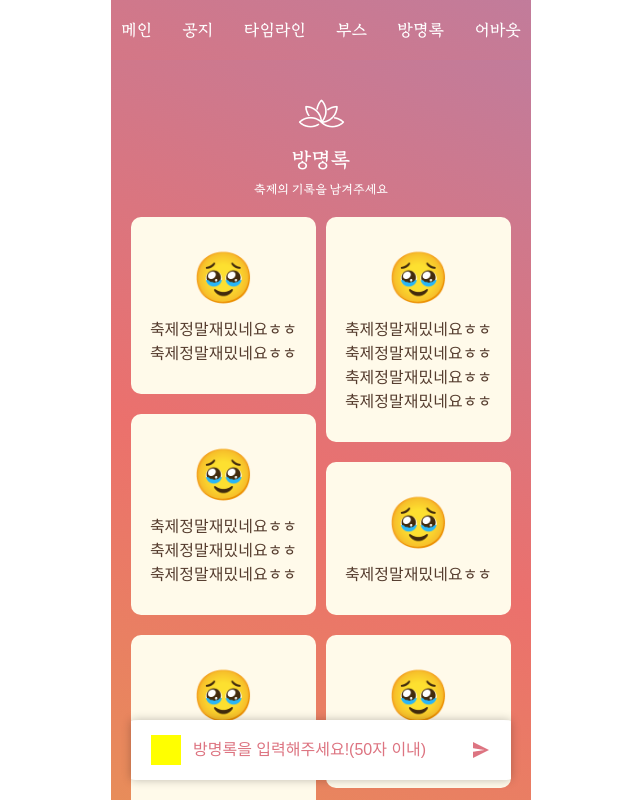
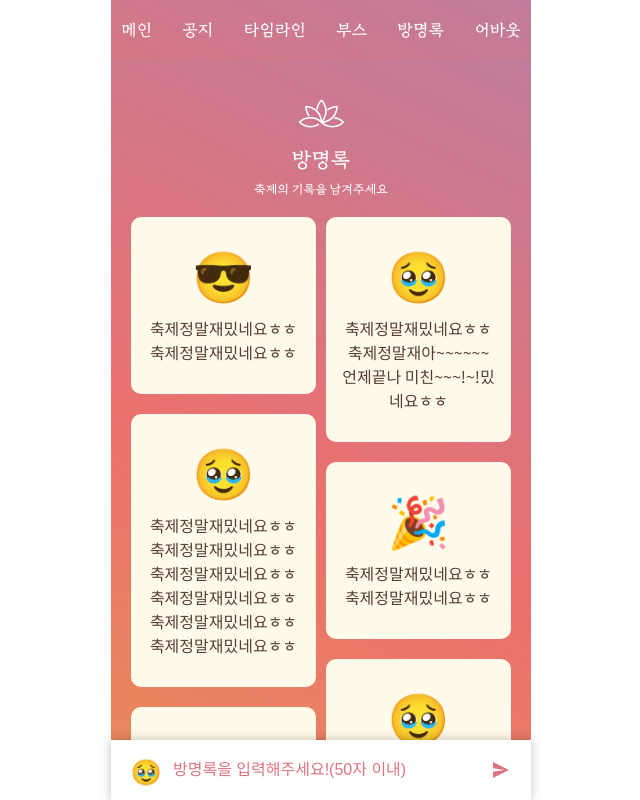
Before and after one commit to ZZZINU/2023_fall_festival_front, a React (Vite) app: page /guestBook in a window 1280 px wide. Shown: the top 800 px of the page, without its empty margins (319-959 px from the left). Built offline with nearby package versions, Linux system fonts and the light colour scheme.

Commit message:
:lipstick: Style: emojiSelector 레이아웃 변경

```diff
--- a/src/pages/guestBook/GuestBook.jsx
+++ b/src/pages/guestBook/GuestBook.jsx
@@ -4,30 +4,200 @@ import PageTitle from "../../components/common/pageTitle/PageTitle";
 
 function GuestBook() {
   const data = [
-    "축제정말재밌네요ㅎㅎ축제정말재밌네요ㅎㅎ",
-    "축제정말재밌네요ㅎㅎ축제정말재밌네요ㅎㅎ축제정말재밌네요ㅎㅎ축제정말재밌네요ㅎㅎ",
-    "축제정말재밌네요ㅎㅎ축제정말재밌네요ㅎㅎ축제정말재밌네요ㅎㅎ",
-    "축제정말재밌네요ㅎㅎ",
-    "축제정말재밌네요ㅎㅎ축제정말재밌네요ㅎㅎ",
-    "축제정말재밌네요ㅎㅎ",
-    "축제정말재밌네요ㅎㅎ축제정말재밌네요ㅎㅎ",
-    "축제정말재밌네요ㅎㅎ",
-    "축제정말재밌네요ㅎㅎ",
-    "축제정말재밌네요ㅎㅎ",
-    "축제정말재밌네요ㅎㅎ",
-    "축제정말재밌네요ㅎㅎ",
-    "축제정말재밌네요ㅎㅎ",
-    "축제정말재밌네요ㅎㅎ",
-    "축제정말재밌네요ㅎㅎ축제정말재밌네요ㅎㅎ"
+    {
+      icon: "hip",
+      content: "축제정말재밌네요ㅎㅎ축제정말재밌네요ㅎㅎ"
+    },
+    {
+      icon: "cry",
+      content:
+        "축제정말재밌네요ㅎㅎ축제정말재아~~~~~~언제끝나 미친~~~!~!밌네요ㅎㅎ"
+    },
+    {
+      icon: "cry",
+      content:
+        "축제정말재밌네요ㅎㅎ축제정말재밌네요ㅎㅎ축제정말재밌네요ㅎㅎ축제정말재밌네요ㅎㅎ축제정말재밌네요ㅎㅎ축제정말재밌네요ㅎㅎ"
+    },
+    {
+      icon: "festival",
+      content: "축제정말재밌네요ㅎㅎ축제정말재밌네요ㅎㅎ"
+    },
+    {
+      icon: "heart",
+      content: "축제정말재밌네요ㅎㅎ축추석인데제정말재밌네요ㅎㅎ"
+    },
+    {
+      icon: "cry",
+      content: "축제정말재밌요ㅎㅎ"
+    },
+    {
+      icon: "cry",
+      content:
+        "축제정말재밌네요ㅎㅎ축제정말재밌네요ㅎㅎ축제정말재밌네요ㅎㅎ축제정말재밌네요ㅎㅎ축제정말재밌네요ㅎㅎ축제정말재밌네요ㅎㅎ"
+    },
+    {
+      icon: "festival",
+      content: "축제정말재밌네요ㅎㅎ축제정말재밌네요ㅎㅎ"
+    },
+    {
+      icon: "heart",
+      content: "축제정말재밌네요ㅎㅎ축추석인데제정말재밌네요ㅎㅎ"
+    },
+    {
+      icon: "cry",
+      content: "축제정말재밌네요ㅎㅎ축제정말재밌네요ㅎㅎ"
+    },
+    {
+      icon: "cry",
+      content: "축제정말재밌네요ㅎㅎ축제정말재밌네요ㅎㅎ"
+    },
+    {
+      icon: "cry",
+      content:
+        "축제정말재밌네요ㅎㅎ축제정말재밌네요ㅎㅎ축제정말재밌네요ㅎㅎ축제정말재밌네요ㅎㅎ축제정말재밌네요ㅎㅎ축제정말재밌네요ㅎㅎ"
+    },
+    {
+      icon: "festival",
+      content: "축제정말재밌네요ㅎㅎ축제정말재밌네요ㅎㅎ"
+    },
+    {
+      icon: "heart",
+      content: "축제정말재밌네요ㅎㅎ축추석인데제정말재밌네요ㅎㅎ"
+    },
+    {
+      icon: "hip",
+      content: "축제정말재밌네요ㅎㅎ"
+    },
+    {
+      icon: "heart",
+      content: "축제정말재밌네요ㅎㅎ축추석인데제정말재밌네요ㅎㅎ"
+    },
+    {
+      icon: "cry",
+      content: "축제정말재밌네요ㅎㅎ축제정말재밌네요ㅎㅎ"
+    },
+    {
+      icon: "cry",
+      content: "축제정말재밌네요ㅎㅎ축제정말재밌네요ㅎㅎ"
+    },
+
+    {
+      icon: "cry",
+      content: "축제정말재밌네요ㅎㅎ"
+    },
+    {
+      icon: "cry",
+      content:
+        "축제정말재밌네요ㅎㅎ축제정말재밌네요ㅎㅎ축제정말재밌네요ㅎㅎ축제정말재밌네요ㅎㅎ축제정말재밌네요ㅎㅎ축제정말재밌네요ㅎㅎ"
+    },
+    {
+      icon: "festival",
+      content: "축제정말재밌네요ㅎㅎ축제정말재밌네요ㅎㅎ"
+    },
+    {
+      icon: "heart",
+      content: "축제정말재밌네요ㅎㅎ축추석인데제정말재밌네요ㅎㅎ"
+    },
+    {
+      icon: "cry",
+      content: "축제정말재밌네요ㅎㅎ축제정말재밌네요ㅎㅎ"
+    },
+    {
+      icon: "cry",
+      content:
+        "축제정말재밌네요요ㅎㅎ축제정말재밌네요ㅎㅎ축제정말재밌네요ㅎㅎ축제정말재밌네요ㅎㅎ"
+    },
+    {
+      icon: "cry",
+      content:
+        "축제정말재밌네요ㅎㅎ축제정말재밌네요ㅎㅎ축제정말재밌네요ㅎㅎ축제정말재밌네요ㅎㅎ축제정말재밌네요ㅎㅎ축제정말재밌네요ㅎㅎ"
+    },
+    {
+      icon: "festival",
+      content: "축제정말재밌네요ㅎㅎ축제정말재밌네요ㅎㅎ"
+    },
+    {
+      icon: "heart",
+      content: "축제정말재밌네요ㅎㅎ축추석인데제정말재밌네요ㅎㅎ"
+    },
+
+    {
+      icon: "cry",
+      content:
+        "축제정말재밌네요ㅎㅎ축제요ㅎㅎ축제정말재밌네요ㅎㅎ축제정말재밌네요정말재밌네요ㅎㅎ"
+    },
+    {
+      icon: "fire",
+      content: "축제정ㅎ축제정말재밌네요ㅎㅎ"
+    },
+    {
+      icon: "heart",
+      content:
+        "축제정말재요ㅎㅎ축제정말재밌네요ㅎㅎ축제정말재밌네요요ㅎㅎ축제정말재밌네요ㅎㅎ축제정말재밌네요밌네요ㅎㅎ축추석인데제정말재밌네요ㅎㅎ"
+    },
+
+    {
+      icon: "cry",
+      content: "축제정말재밌네요ㅎㅎ축제정말재밌네요ㅎㅎ"
+    },
+    {
+      icon: "fire",
+      content:
+        "축제정ㅎ축제정말재요ㅎㅎ축제정말재밌네요ㅎㅎ축제정말재밌네요밌네요ㅎㅎ"
+    },
+    {
+      icon: "heart",
+      content:
+        "축제정말재밌네요ㅎㅎ축제정말재밌네요ㅎㅎ축제정말재밌네요요ㅎㅎ축추석인데제정말재밌네요ㅎㅎ"
+    },
+
+    {
+      icon: "cry",
+      content: "축제정말재밌네요ㅎㅎ축제정말재밌네요ㅎㅎ"
+    },
+    {
+      icon: "fire",
+      content:
+        "축제정ㅎ축제정말재밌요ㅎㅎ축제정말재밌네요ㅎㅎ축제정말재밌네요네요ㅎㅎ"
+    },
+    {
+      icon: "heart",
+      content:
+        "축제정말재밌네요ㅎㅎ축추석인요ㅎㅎ축제정말재밌네요ㅎㅎ축제정말재밌네요데제정말재밌네요ㅎㅎ"
+    },
+
+    {
+      icon: "cry",
+      content: "축제정말재밌네요ㅎㅎ축제정말재밌네요ㅎㅎ"
+    },
+    {
+      icon: "fire",
+      content: "축제정ㅎ축제정말재밌네요ㅎㅎ"
+    },
+    {
+      icon: "heart",
+      content:
+        "축제정말재밌네요ㅎㅎ축추석인요ㅎㅎ축제정말재밌네요ㅎㅎ축제정말재밌네요데제정말재밌네요ㅎㅎ"
+    },
+
+    {
+      icon: "cry",
+      content: "축제정말재밌네요ㅎㅎ축제정말재밌네요ㅎㅎ"
+    },
+    {
+      icon: "fire",
+      content: "축제정ㅎ축제정말재밌네요ㅎㅎ"
+    }
   ];
   const [currentIcon, setCurrentIcon] = useState("cry");
-  const iconData = [
-    { name: "cry", icon: "🥹" },
-    { name: "hip", icon: "😎" },
-    { name: "fire", icon: "🔥" },
-    { name: "festival", icon: "🎉" },
-    { name: "heart", icon: "❤️" }
-  ];
+  const iconList = ["cry", "hip", "fire", "festival", "heart"];
+  const iconData = {
+    cry: "🥹",
+    hip: "😎",
+    fire: "🔥",
+    festival: "🎉",
+    heart: "❤️"
+  };
 
   const inputRef = useRef();
   const iconListRef = useRef();
@@ -37,7 +207,7 @@ function GuestBook() {
     if (!focus) {
       setFocus(true);
     }
-    console.log(`focus Handler ${e.target.value}`);
+
     iconListRef.current.style.display = "flex";
     iconListRef.current.style.marginBottom = "20px";
   };
@@ -45,18 +215,13 @@ function GuestBook() {
     if (focus) {
       setFocus(false);
     }
-    console.log(`blur Handler ${e.target.value}`);
+
     iconListRef.current.style.display = "none";
     iconListRef.current.style.marginBottom = "0px";
-    console.log(e);
   };
 
-  useEffect(() => {
-    console.log(focus);
-  }, [focus]);
-
   const clickIcon = e => {
-    console.log("열림");
+    setCurrentIcon(e.target.title);
   };
 
   return (
@@ -68,8 +233,8 @@ function GuestBook() {
           {data.map((item, index) => {
             return index % 2 == 0 ? (
               <S.GuestBookBox key={index * 2}>
-                <S.GeustBookIcon>🥹</S.GeustBookIcon>
-                <S.GeustBookText>{item}</S.GeustBookText>
+                <S.GeustBookIcon>{iconData[item.icon]}</S.GeustBookIcon>
+                <S.GeustBookText>{item.content}</S.GeustBookText>
               </S.GuestBookBox>
             ) : (
               <></>
@@ -81,8 +246,8 @@ function GuestBook() {
           {data.map((item, index) => {
             return index % 2 == 1 ? (
               <S.GuestBookBox key={index * 2 + 1}>
-                <S.GeustBookIcon>🥹</S.GeustBookIcon>
-                <S.GeustBookText>{item}</S.GeustBookText>
+                <S.GeustBookIcon>{iconData[item.icon]}</S.GeustBookIcon>
+                <S.GeustBookText>{item.content}</S.GeustBookText>
               </S.GuestBookBox>
             ) : (
               <></>
@@ -94,25 +259,24 @@ function GuestBook() {
       <S.GuestBookInputWrapper>
         <S.GuestBookInputIconWrapper>
           <S.GuestBookInputIconSelector>
-            <S.GuestBookInputIconBox
-              onMouseDown={event => {
-                event.preventDefault();
-              }}
-              onClick={clickIcon}
-            ></S.GuestBookInputIconBox>
+            <S.GuestBookInputIconBox>
+              {iconData[currentIcon]}
+            </S.GuestBookInputIconBox>
           </S.GuestBookInputIconSelector>
 
           <S.GuestBookInputIconList ref={iconListRef}>
-            {iconData.map((item, index) => {
+            {iconList.map((name, index) => {
               return (
                 <S.GuestBookInputIconBox
                   onMouseDown={event => {
                     event.preventDefault();
                   }}
                   onClick={clickIcon}
+                  title={name}
                   key={index}
+                  $isActive={currentIcon == name}
                 >
-                  {item.icon}
+                  {iconData[name]}
                 </S.GuestBookInputIconBox>
               );
             })}
--- a/src/pages/guestBook/style.jsx
+++ b/src/pages/guestBook/style.jsx
@@ -53,15 +53,13 @@ export const GuestBookInputWrapper = styled.div`
   bottom: 0;
   display: flex;
 
-  border-radius: 2%;
-
-  width: calc(100% - 40px);
-  max-width: 380px;
+  width: 100%;
+  max-width: 420px;
 
   padding: 15px 20px;
 
   margin-top: 10px;
-  margin-bottom: 20px;
+  /* margin-bottom: 20px; */
   background-color: white;
   box-shadow: 0px 0px 10px 0px rgba(0, 0, 0, 0.25);
 
@@ -108,8 +106,10 @@ export const GuestBookInputIconBox = styled.div`
   display: flex;
   justify-content: center;
   align-items: center;
-  background-color: yellow;
+  background-color: ${props => (props.$isActive ? "#e5e5e5" : "")};
   margin-right: 10px;
+
+  border-radius: 5px;
 
   cursor: pointer;
 `;
```
